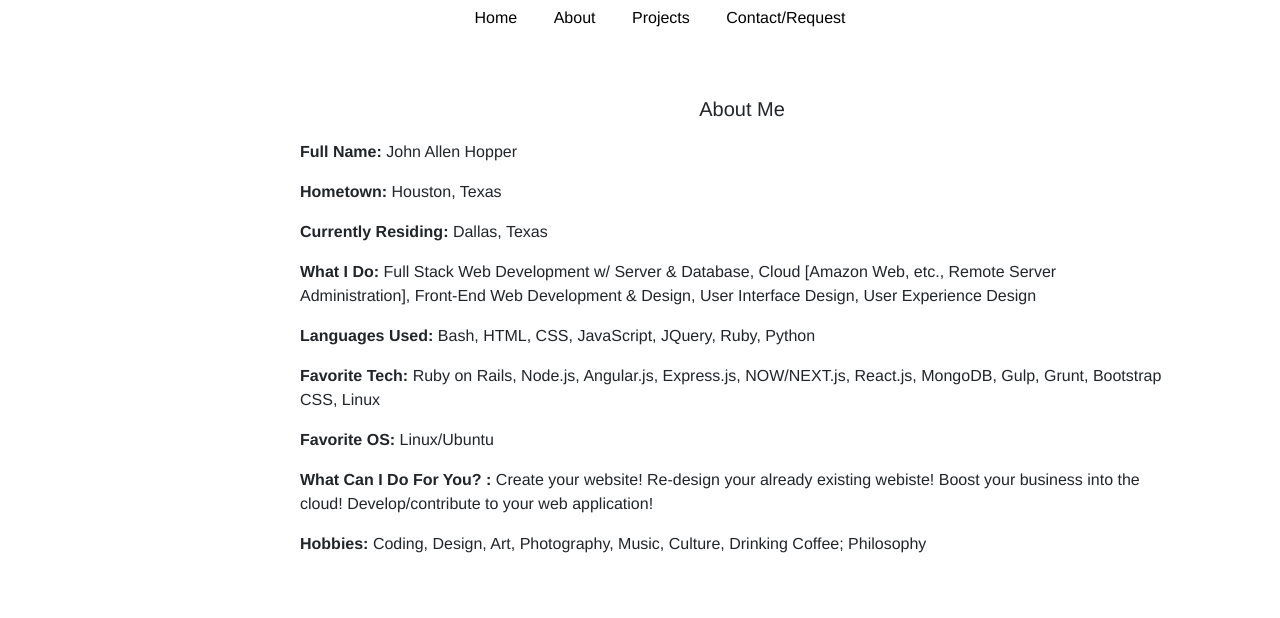
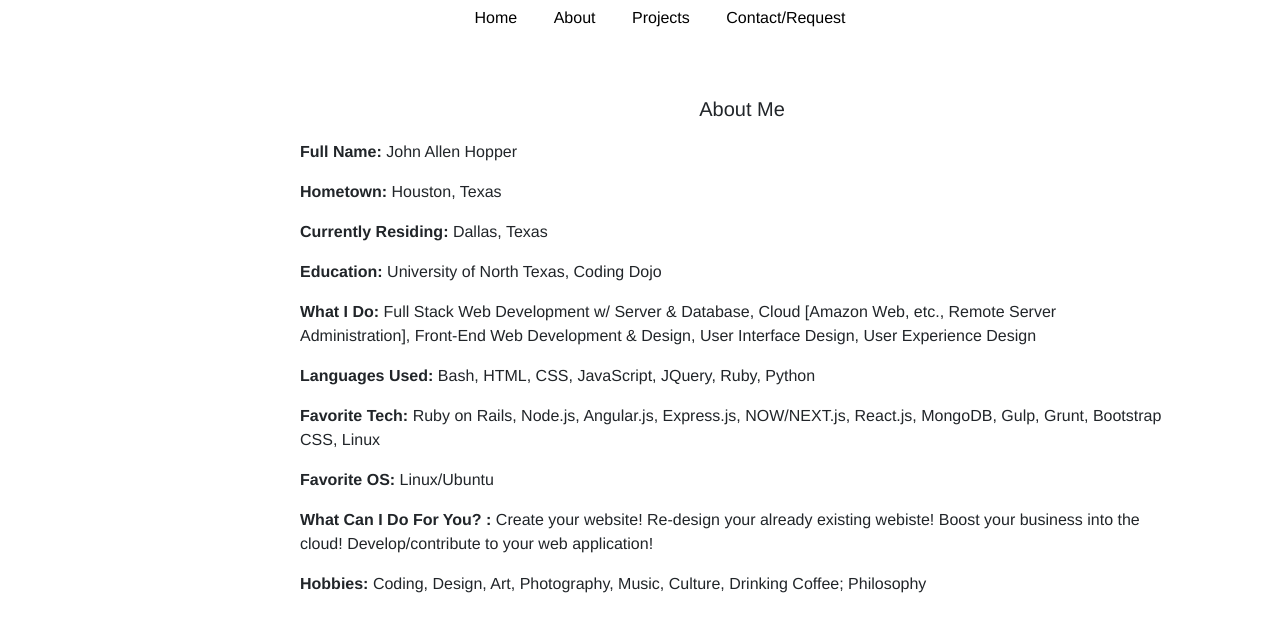
Before and after one commit to jahopp23/jahwebdev, a website: page views/about.html in a window 1280 px wide. Shown: the part 182-800 px from the top of the page. Drawn offline with nearby package versions, Linux system fonts and the light colour scheme; files that its build step writes are made by us from their sources.

Commit message:
Initial Commit

```diff
--- a/views/about.html
+++ b/views/about.html
@@ -63,6 +63,7 @@
           <li><strong>Full Name:</strong> John Allen Hopper</li>
           <li><strong>Hometown:</strong> Houston, Texas</li>
           <li><strong>Currently Residing: </strong> Dallas, Texas</li>
+          <li><strong>Education: </strong>University of North Texas, Coding Dojo</li>
           <li><strong>What I Do:</strong> Full Stack Web Development w/ Server & Database, Cloud [Amazon Web, etc., Remote Server Administration], Front-End Web Development & Design, User Interface Design, User Experience Design</li>
           <li><strong>Languages Used: </strong>Bash, HTML, CSS, JavaScript, JQuery, Ruby, Python</li>
           <li><strong>Favorite Tech: </strong> Ruby on Rails, Node.js, Angular.js, Express.js, NOW/NEXT.js, React.js, MongoDB, Gulp, Grunt, Bootstrap CSS, Linux</li>
```
